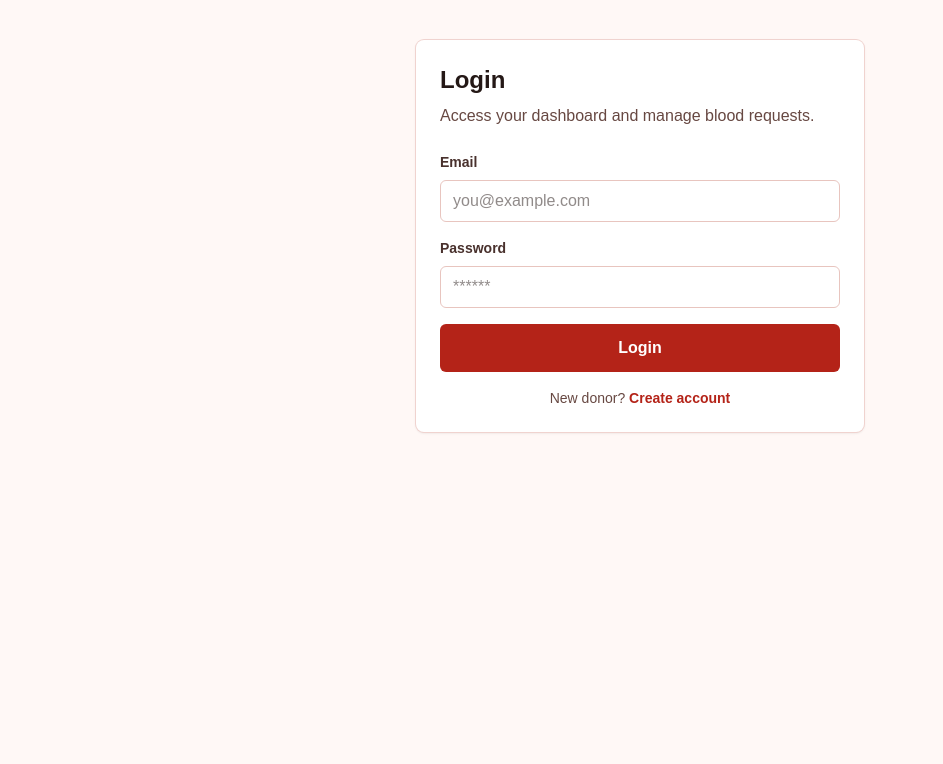
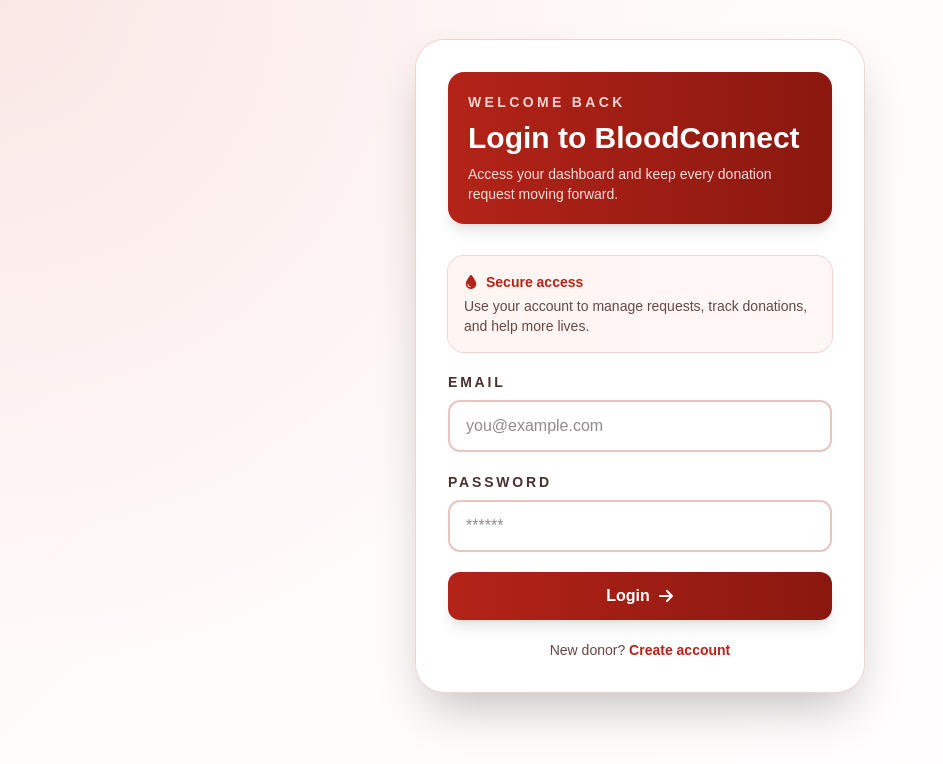
Before and after one commit to Ahnaf-Afif/BloodConnect-Client, a Next.js app: page /login in a window 1280 px wide. Shown: the top 764 px of the page, without its empty margins (0-943 px from the left). Built offline with nearby package versions, Linux system fonts and the light colour scheme; no server answers.

Commit message:
style: refresh auth screens and dashboard sidebar visuals

```diff
--- a/src/app/(auth)/login/page.jsx
+++ b/src/app/(auth)/login/page.jsx
@@ -2,12 +2,15 @@ import LoginForm from "@/app/components/auth/LoginForm";
 
 export default function LoginPage() {
   return (
-    <main className="min-h-screen bg-[#fff8f6] px-5 py-10">
-      <section className="mx-auto max-w-md rounded-lg bg-white p-6 shadow-sm ring-1 ring-[#f0d3cf]">
-        <h1 className="text-2xl font-bold text-[#241816]">Login</h1>
-        <p className="mt-2 text-[#674842]">
-          Access your dashboard and manage blood requests.
-        </p>
+    <main className="min-h-screen bg-[radial-gradient(circle_at_top_left,_rgba(180,35,24,0.08),_transparent_45%),linear-gradient(135deg,_#fff8f6_0%,_#ffffff_100%)] px-5 py-10">
+      <section className="mx-auto max-w-md rounded-[28px] bg-white/95 p-8 shadow-2xl ring-1 ring-[#f0d3cf] backdrop-blur">
+        <div className="rounded-2xl bg-gradient-to-r from-[#b42318] to-[#8a1810] p-5 text-white shadow-lg">
+          <p className="text-sm font-semibold uppercase tracking-[0.24em] text-white/80">Welcome back</p>
+          <h1 className="mt-2 text-3xl font-bold">Login to BloodConnect</h1>
+          <p className="mt-2 text-sm text-white/85">
+            Access your dashboard and keep every donation request moving forward.
+          </p>
+        </div>
         <LoginForm />
       </section>
     </main>
--- a/src/app/(auth)/register/page.jsx
+++ b/src/app/(auth)/register/page.jsx
@@ -2,12 +2,15 @@ import RegisterForm from "@/app/components/auth/RegisterForm";
 
 export default function RegisterPage() {
   return (
-    <main className="min-h-screen bg-[#fff8f6] px-5 py-10">
-      <section className="mx-auto max-w-3xl rounded-lg bg-white p-6 shadow-sm ring-1 ring-[#f0d3cf]">
-        <h1 className="text-2xl font-bold text-[#241816]">Register</h1>
-        <p className="mt-2 text-[#674842]">
-          Create a donor account and help people find blood faster.
-        </p>
+    <main className="min-h-screen bg-[radial-gradient(circle_at_top_left,_rgba(180,35,24,0.08),_transparent_45%),linear-gradient(135deg,_#fff8f6_0%,_#ffffff_100%)] px-5 py-10">
+      <section className="mx-auto max-w-4xl rounded-[28px] bg-white/95 p-8 shadow-2xl ring-1 ring-[#f0d3cf] backdrop-blur">
+        <div className="rounded-2xl bg-gradient-to-r from-[#b42318] to-[#8a1810] p-5 text-white shadow-lg">
+          <p className="text-sm font-semibold uppercase tracking-[0.24em] text-white/80">Create account</p>
+          <h1 className="mt-2 text-3xl font-bold">Join BloodConnect</h1>
+          <p className="mt-2 text-sm text-white/85">
+            Register as a donor and help match urgent blood requests faster.
+          </p>
+        </div>
         <RegisterForm />
       </section>
     </main>
--- a/src/app/(dashboard)/dashboard/layout.jsx
+++ b/src/app/(dashboard)/dashboard/layout.jsx
@@ -4,7 +4,7 @@ import DashboardSidebar from "@/app/components/layout/DashboardSidebar";
 export default function DashboardLayout({ children }) {
   return (
     <PrivateRouteClient>
-      <div className="min-h-screen bg-[#fff8f6] lg:flex">
+      <div className="min-h-screen bg-[radial-gradient(circle_at_top_left,_rgba(180,35,24,0.08),_transparent_45%),linear-gradient(135deg,_#fff8f6_0%,_#ffffff_100%)] lg:flex">
         <DashboardSidebar />
         <div className="flex-1">{children}</div>
       </div>
--- a/src/app/components/auth/LoginForm.jsx
+++ b/src/app/components/auth/LoginForm.jsx
@@ -3,6 +3,7 @@
 import Link from "next/link";
 import { useRouter } from "next/navigation";
 import { useState } from "react";
+import { FaArrowRight, FaDroplet } from "react-icons/fa6";
 import { toast } from "react-toastify";
 
 import { api } from "@/lib/api";
@@ -29,9 +30,18 @@ export default function LoginForm() {
   }
 
   return (
-    <form onSubmit={handleSubmit} className="mt-6 grid gap-4">
+    <form onSubmit={handleSubmit} className="mt-8 grid gap-5">
+      <div className="rounded-2xl bg-gradient-to-r from-[#fff5f3] to-[#fff8f6] p-4 ring-1 ring-[#f0d3cf]">
+        <p className="flex items-center gap-2 text-sm font-semibold text-[#b42318]">
+          <FaDroplet /> Secure access
+        </p>
+        <p className="mt-1 text-sm text-[#674842]">
+          Use your account to manage requests, track donations, and help more lives.
+        </p>
+      </div>
+
       <div className="grid gap-2">
-        <label className="text-sm font-semibold text-[#49312d]" htmlFor="email">
+        <label className="text-sm font-semibold uppercase tracking-[0.2em] text-[#49312d]" htmlFor="email">
           Email
         </label>
         <input
@@ -39,13 +49,13 @@ export default function LoginForm() {
           type="email"
           value={email}
           onChange={(event) => setEmail(event.target.value)}
-          className="rounded-md border border-[#e8c5bf] px-3 py-2 outline-none focus:border-[#b42318]"
+          className="rounded-xl border-2 border-[#e8c5bf] bg-white px-4 py-3 outline-none transition focus:border-[#b42318] focus:ring-4 focus:ring-[#b42318]/10"
           placeholder="you@example.com"
         />
       </div>
 
       <div className="grid gap-2">
-        <label className="text-sm font-semibold text-[#49312d]" htmlFor="password">
+        <label className="text-sm font-semibold uppercase tracking-[0.2em] text-[#49312d]" htmlFor="password">
           Password
         </label>
         <input
@@ -53,7 +63,7 @@ export default function LoginForm() {
           type="password"
           value={password}
           onChange={(event) => setPassword(event.target.value)}
-          className="rounded-md border border-[#e8c5bf] px-3 py-2 outline-none focus:border-[#b42318]"
+          className="rounded-xl border-2 border-[#e8c5bf] bg-white px-4 py-3 outline-none transition focus:border-[#b42318] focus:ring-4 focus:ring-[#b42318]/10"
           placeholder="******"
         />
       </div>
@@ -61,14 +71,15 @@ export default function LoginForm() {
       <button
         type="submit"
         disabled={loading}
-        className="rounded-md bg-[#b42318] px-5 py-3 font-semibold text-white disabled:cursor-not-allowed disabled:bg-[#d99b94]"
+        className="inline-flex items-center justify-center gap-2 rounded-xl bg-gradient-to-r from-[#b42318] to-[#8a1810] px-5 py-3 font-semibold text-white shadow-lg transition hover:scale-[1.01] hover:shadow-xl disabled:cursor-not-allowed disabled:opacity-70"
       >
         {loading ? "Logging in..." : "Login"}
+        <FaArrowRight />
       </button>
 
       <p className="text-center text-sm text-[#674842]">
         New donor?{" "}
-        <Link href="/register" className="font-semibold text-[#b42318]">
+        <Link href="/register" className="font-semibold text-[#b42318] transition hover:text-[#8a1810]">
           Create account
         </Link>
       </p>
--- a/src/app/components/layout/DashboardSidebar.jsx
+++ b/src/app/components/layout/DashboardSidebar.jsx
@@ -2,6 +2,7 @@
 
 import Link from "next/link";
 import { usePathname, useRouter } from "next/navigation";
+import { FaRightFromBracket, FaUsers } from "react-icons/fa6";
 import { toast } from "react-toastify";
 
 import { dashboardLinks } from "@/constants/dashboardLinks";
@@ -31,10 +32,21 @@ export default function DashboardSidebar() {
   }
 
   return (
-    <aside className="border-b border-[#f0d3cf] bg-white px-5 py-4 lg:min-h-screen lg:w-72 lg:border-b-0 lg:border-r">
-      <Link href="/" className="text-2xl font-bold text-[#b42318]">
-        BloodConnect
-      </Link>
+    <aside className="border-b border-[#f0d3cf] bg-gradient-to-b from-white to-[#fff8f6] px-5 py-5 lg:min-h-screen lg:w-72 lg:border-b-0 lg:border-r">
+      <div className="rounded-2xl bg-gradient-to-r from-[#b42318] to-[#8a1810] p-4 text-white shadow-lg">
+        <Link href="/" className="text-2xl font-bold">
+          🩸 BloodConnect
+        </Link>
+        <div className="mt-4 flex items-center gap-3 rounded-xl bg-white/15 p-3">
+          <div className="flex h-10 w-10 items-center justify-center rounded-full bg-white/20">
+            <FaUsers />
+          </div>
+          <div>
+            <p className="text-sm font-semibold">{user?.name || "Welcome"}</p>
+            <p className="text-xs uppercase tracking-[0.2em] text-white/80">{user?.role || "Member"}</p>
+          </div>
+        </div>
+      </div>
 
       <nav className="mt-6 grid gap-2">
         {links.map((link) => {
@@ -45,9 +57,9 @@ export default function DashboardSidebar() {
             <Link
               key={link.href}
               href={link.href}
-              className={`flex items-center gap-3 rounded-md px-3 py-2 text-sm font-semibold ${
+              className={`flex items-center gap-3 rounded-xl px-3 py-3 text-sm font-semibold transition ${
                 isActive
-                  ? "bg-[#b42318] text-white"
+                  ? "bg-[#b42318] text-white shadow-md"
                   : "text-[#49312d] hover:bg-[#fff3f0]"
               }`}
             >
@@ -60,8 +72,9 @@ export default function DashboardSidebar() {
         <button
           type="button"
           onClick={handleLogout}
-          className="flex items-center gap-3 rounded-md px-3 py-2 text-left text-sm font-semibold text-[#49312d] hover:bg-[#fff3f0]"
+          className="mt-2 flex items-center gap-3 rounded-xl px-3 py-3 text-left text-sm font-semibold text-[#49312d] transition hover:bg-[#fff3f0]"
         >
+          <FaRightFromBracket />
           Logout
         </button>
       </nav>
```
Also changed, not shown: src/app/components/auth/RegisterForm.jsx (+27 -19 lines).
